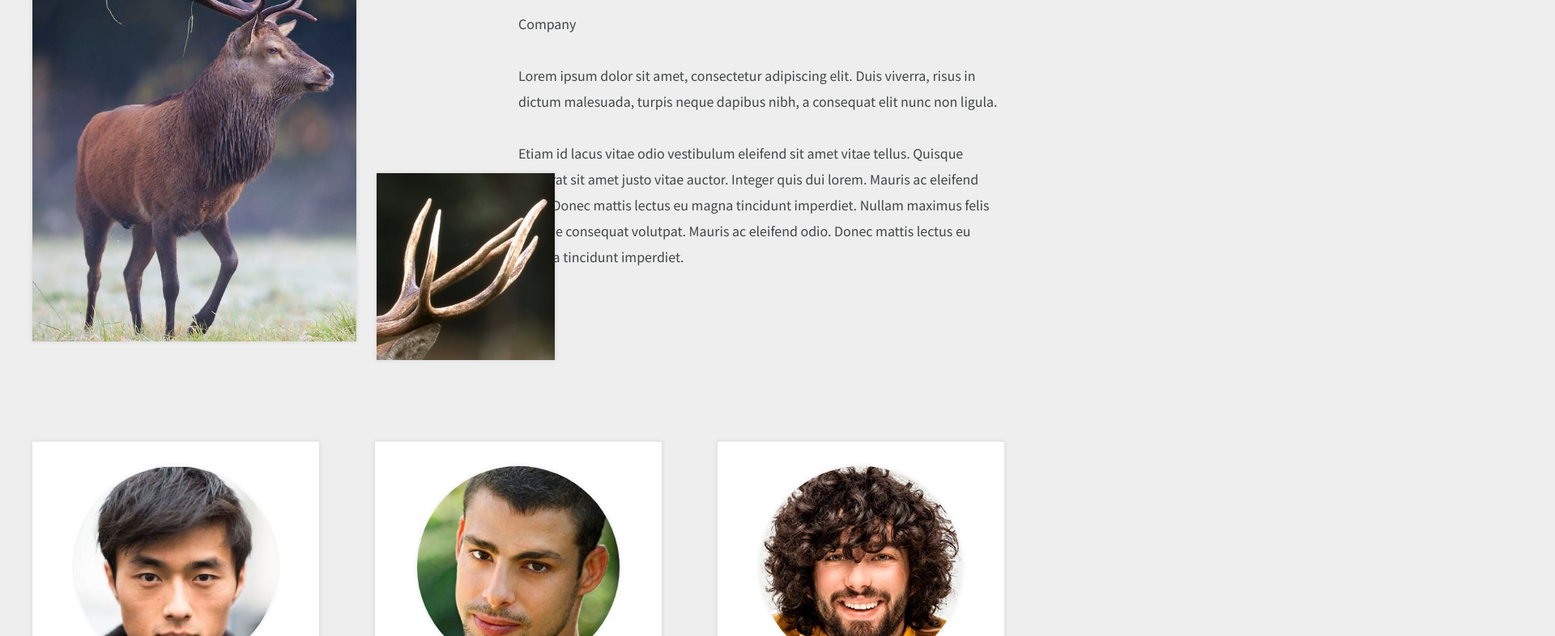
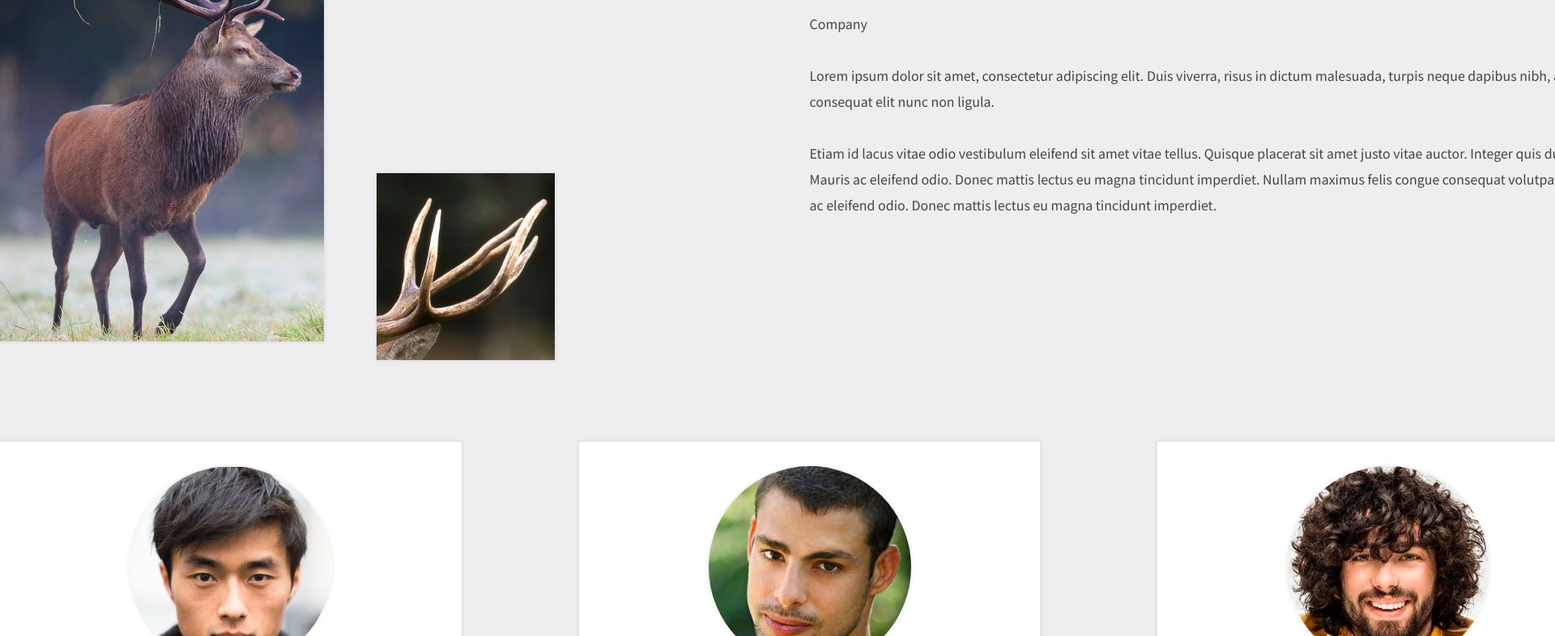
Before and after one commit to svetkaSs/Bonobo, a plain HTML site: page index.html in a window 1280 px wide. Shown: the part 586-1372 px from the top of the page at 81% size, 1920 px wide, since content can reach past the window. Drawn offline with Linux system fonts and the light colour scheme; a web font is replaced by a local one.

Commit message:
saving_2

```diff
--- a/style.css
+++ b/style.css
@@ -10,7 +10,7 @@ body{
     margin:0;
 }
 .container{
-   width:1200px;
+   width:1999px;
    margin: auto;
 }
 header{
```
